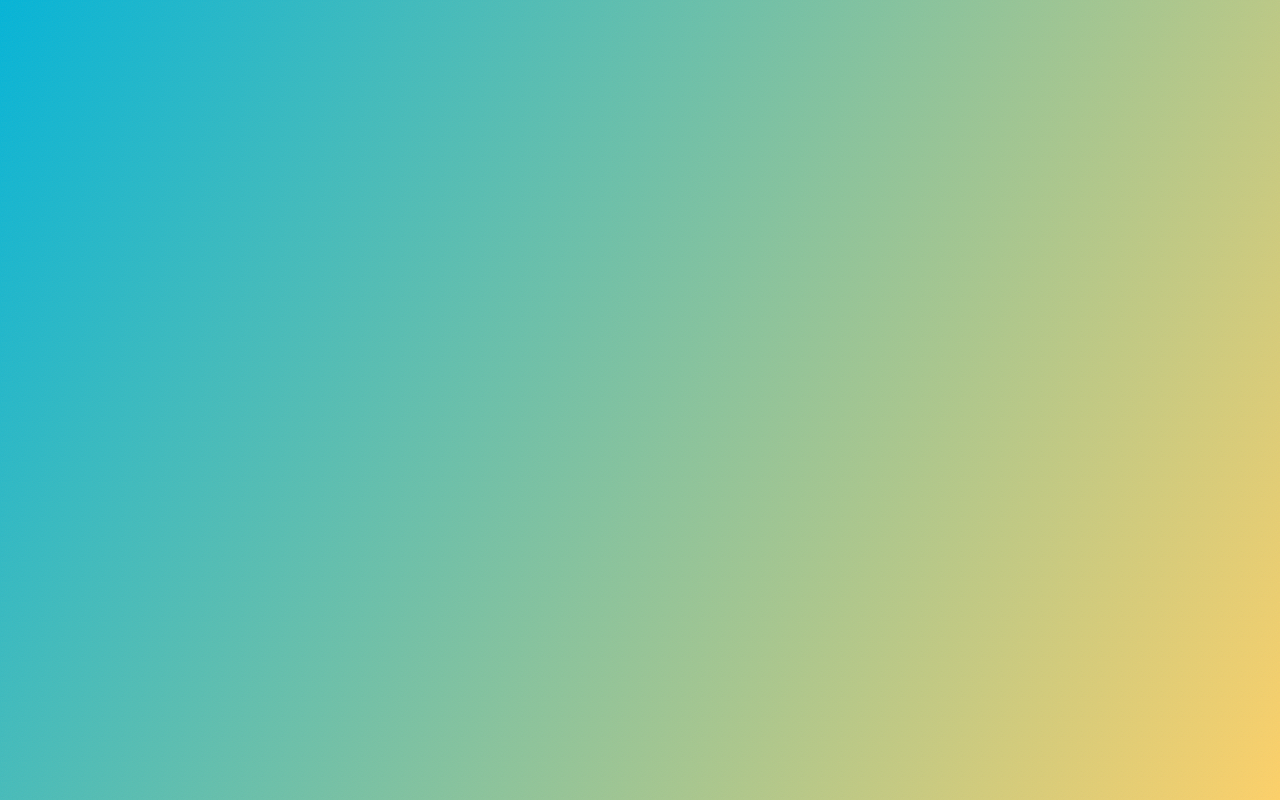
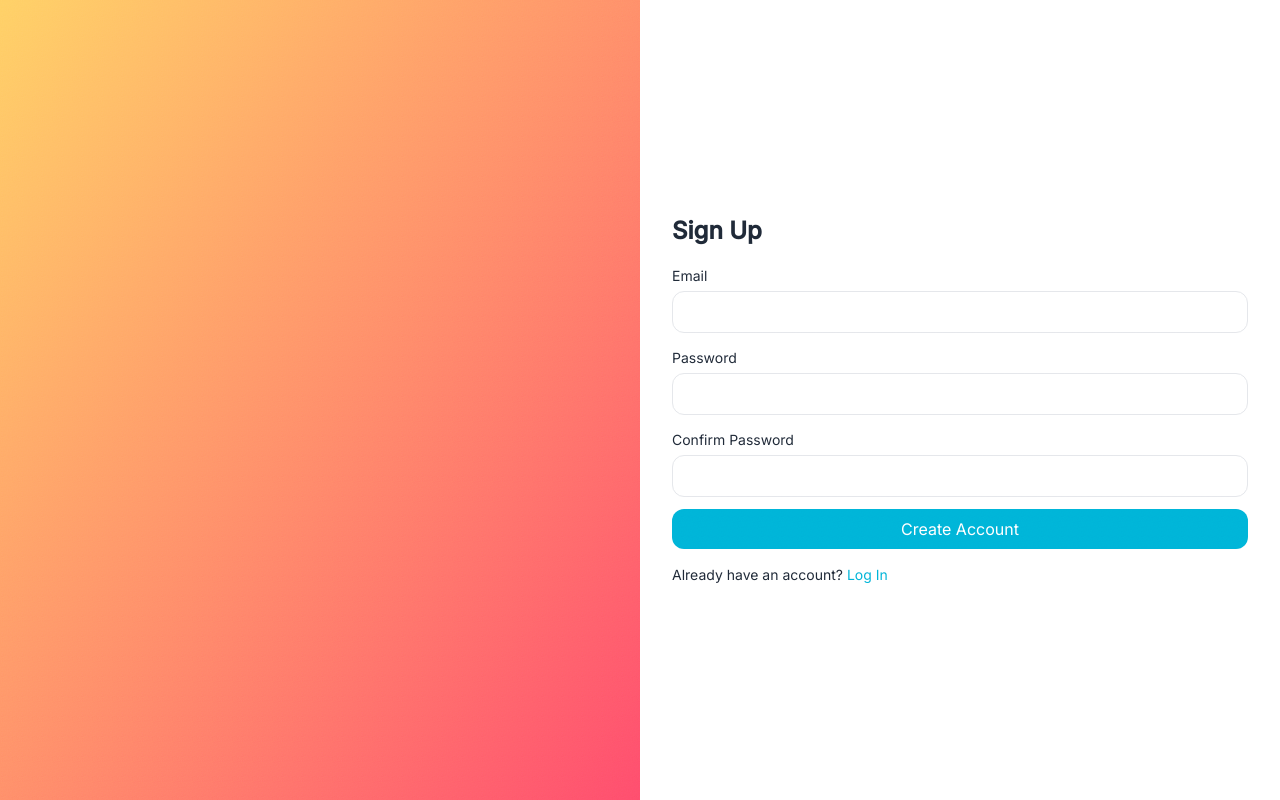
Before and after one commit to yesilugurr/carwash-app, a React (Create React App) app: page /register in a window 1280 px wide. Before the commit this address had no page. Built offline with nearby package versions, Linux system fonts and the light colour scheme.

Commit message:
landing-auth: add login/register flow and updated landing

```diff
--- a/src/App.jsx
+++ b/src/App.jsx
@@ -5,6 +5,8 @@ import { AnimatePresence } from "framer-motion";
 import "./App.css";
 
 const LandingPage = lazy(() => import("./pages/LandingPage"));
+const Login = lazy(() => import("./pages/auth/Login"));
+const Register = lazy(() => import("./pages/auth/Register"));
 const CustomerLayout = lazy(() => import("./layouts/CustomerLayout"));
 const ProviderLayout = lazy(() => import("./layouts/ProviderLayout"));
 
@@ -15,6 +17,8 @@ function App() {
       <AnimatePresence mode="wait">
         <Routes location={location} key={location.pathname}>
           <Route path="/" element={<LandingPage />} />
+          <Route path="/login" element={<Login />} />
+          <Route path="/register" element={<Register />} />
           <Route path="/customer/*" element={<CustomerLayout />} />
           <Route path="/provider/*" element={<ProviderLayout />} />
         </Routes>
--- a/src/components/TopBar.jsx
+++ b/src/components/TopBar.jsx
@@ -1,6 +1,7 @@
 // ✨ showtime: polished UI/animation overhaul
 import React, { useState, Fragment } from "react";
 import { Menu, Transition } from "@headlessui/react";
+import { Link, useLocation } from "react-router-dom";
 import {
   UserCircleIcon,
   SparklesIcon,
@@ -9,6 +10,7 @@ import {
 } from "@heroicons/react/24/outline";
 
 const TopBar = () => {
+  const location = useLocation();
   const [dark, setDark] = useState(
     document.documentElement.classList.contains("dark"),
   );
@@ -30,6 +32,22 @@ const TopBar = () => {
             <MoonIcon className="w-6 h-6 text-gray-400" />
           )}
         </button>
+        {location.pathname === "/" ? (
+          <>
+            <Link
+              to="/login"
+              className="px-3 py-1 rounded bg-primary text-white"
+            >
+              Log In
+            </Link>
+            <Link
+              to="/register"
+              className="px-3 py-1 rounded bg-secondary text-black"
+            >
+              Sign Up
+            </Link>
+          </>
+        ) : (
         <Menu as="div" className="relative inline-block text-left">
           <Menu.Button className="flex items-center focus:outline-none">
             <UserCircleIcon className="w-8 h-8 text-gray-600" />
@@ -71,6 +89,7 @@ const TopBar = () => {
             </Menu.Items>
           </Transition>
         </Menu>
+        )}
       </div>
     </header>
   );
--- a/src/pages/LandingPage.jsx
+++ b/src/pages/LandingPage.jsx
@@ -2,6 +2,7 @@
 import React from "react";
 import { motion } from "framer-motion";
 import { SparklesIcon } from "@heroicons/react/24/solid";
+import { Link } from "react-router-dom";
 
 const LandingPage = () => {
   return (
@@ -11,19 +12,20 @@ const LandingPage = () => {
       animate={{ opacity: 1, y: 0 }}
       exit={{ opacity: 0, scale: 0.9 }}
     >
-      <motion.svg
+      <svg
         className="absolute -top-10 left-0 w-full"
         viewBox="0 0 1440 320"
         preserveAspectRatio="none"
-        initial={{ pathLength: 0 }}
-        animate={{ pathLength: 1 }}
-        transition={{ duration: 3, ease: "easeInOut" }}
       >
-        <path
-          d="M0,160L48,170.7C96,181,192,203,288,192C384,181,480,139,576,138.7C672,139,768,181,864,176C960,171,1056,117,1152,117.3C1248,117,1344,171,1392,197.3L1440,224V0H1392C1344,0,1248,0,1152,0C1056,0,960,0,864,0C768,0,672,0,576,0C480,0,384,0,288,0C192,0,96,0,48,0H0Z"
-          fill="var(--color-surface)"
-        />
-      </motion.svg>
+        <path fill="var(--color-surface)">
+          <animate
+            attributeName="d"
+            dur="10s"
+            repeatCount="indefinite"
+            values="M0,160L80,176C160,192,320,224,480,213.3C640,203,800,149,960,138.7C1120,128,1280,160,1360,176L1440,192V0H1360C1280,0,1120,0,960,0C800,0,640,0,480,0C320,0,160,0,80,0H0Z;M0,96L60,117.3C120,139,240,181,360,213.3C480,245,600,267,720,250.7C840,235,960,181,1080,154.7C1200,128,1320,128,1380,128L1440,128V0H1380C1320,0,1200,0,1080,0C960,0,840,0,720,0C600,0,480,0,360,0C240,0,120,0,60,0H0Z;M0,160L80,170.7C160,181,320,203,480,192C640,181,800,139,960,138.7C1120,139,1280,181,1360,197.3L1440,224V0H1360C1280,0,1120,0,960,0C800,0,640,0,480,0C320,0,160,0,80,0H0Z"
+          />
+        </path>
+      </svg>
       <motion.div
         className="text-5xl font-display font-bold bg-gradient-to-br from-primary via-secondary to-accent bg-clip-text text-transparent animate-gradient"
         style={{ WebkitBackgroundClip: "text" }}
@@ -37,6 +39,20 @@ const LandingPage = () => {
       >
         <SparklesIcon className="w-6 h-6 text-accent" /> Fun &amp; Clean
       </motion.div>
+      <div className="mt-8 flex gap-4">
+        <Link
+          to="/login"
+          className="px-6 py-2 rounded bg-primary text-white shadow hover:bg-primary/90"
+        >
+          Log In
+        </Link>
+        <Link
+          to="/register"
+          className="px-6 py-2 rounded bg-secondary text-black shadow hover:bg-secondary/90"
+        >
+          Sign Up
+        </Link>
+      </div>
     </motion.div>
   );
 };
--- /dev/null
+++ b/src/pages/auth/Login.jsx
@@ -0,0 +1,51 @@
+import React, { useState } from "react";
+import { Link } from "react-router-dom";
+
+const Login = () => {
+  const [form, setForm] = useState({ email: "", password: "" });
+  const handleChange = (e) => setForm({ ...form, [e.target.name]: e.target.value });
+  const handleSubmit = (e) => {
+    e.preventDefault();
+    console.log("login", form);
+  };
+  return (
+    <div className="min-h-screen grid md:grid-cols-2">
+      <div className="hidden md:block bg-gradient-to-br from-primary to-secondary" />
+      <div className="flex flex-col justify-center p-8 space-y-4 bg-white">
+        <h1 className="text-2xl font-bold">Log In</h1>
+        <form onSubmit={handleSubmit} className="space-y-3">
+          <label className="block">
+            <span className="text-sm">Email</span>
+            <input
+              className="mt-1 w-full p-2 border rounded"
+              type="email"
+              name="email"
+              value={form.email}
+              onChange={handleChange}
+              required
+            />
+          </label>
+          <label className="block">
+            <span className="text-sm">Password</span>
+            <input
+              className="mt-1 w-full p-2 border rounded"
+              type="password"
+              name="password"
+              value={form.password}
+              onChange={handleChange}
+              required
+            />
+          </label>
+          <button type="submit" className="w-full py-2 bg-primary text-white rounded">
+            Log In
+          </button>
+        </form>
+        <p className="text-sm">
+          Don't have an account? <Link className="text-primary" to="/register">Sign Up</Link>
+        </p>
+      </div>
+    </div>
+  );
+};
+
+export default Login;
--- /dev/null
+++ b/src/pages/auth/Register.jsx
@@ -0,0 +1,63 @@
+import React, { useState } from "react";
+import { Link } from "react-router-dom";
+
+const Register = () => {
+  const [form, setForm] = useState({ email: "", password: "", confirm: "" });
+  const handleChange = (e) => setForm({ ...form, [e.target.name]: e.target.value });
+  const handleSubmit = (e) => {
+    e.preventDefault();
+    if (form.password !== form.confirm) return;
+    console.log("register", form);
+  };
+  return (
+    <div className="min-h-screen grid md:grid-cols-2">
+      <div className="hidden md:block bg-gradient-to-br from-secondary to-accent" />
+      <div className="flex flex-col justify-center p-8 space-y-4 bg-white">
+        <h1 className="text-2xl font-bold">Sign Up</h1>
+        <form onSubmit={handleSubmit} className="space-y-3">
+          <label className="block">
+            <span className="text-sm">Email</span>
+            <input
+              className="mt-1 w-full p-2 border rounded"
+              type="email"
+              name="email"
+              value={form.email}
+              onChange={handleChange}
+              required
+            />
+          </label>
+          <label className="block">
+            <span className="text-sm">Password</span>
+            <input
+              className="mt-1 w-full p-2 border rounded"
+              type="password"
+              name="password"
+              value={form.password}
+              onChange={handleChange}
+              required
+            />
+          </label>
+          <label className="block">
+            <span className="text-sm">Confirm Password</span>
+            <input
+              className="mt-1 w-full p-2 border rounded"
+              type="password"
+              name="confirm"
+              value={form.confirm}
+              onChange={handleChange}
+              required
+            />
+          </label>
+          <button type="submit" className="w-full py-2 bg-primary text-white rounded">
+            Create Account
+          </button>
+        </form>
+        <p className="text-sm">
+          Already have an account? <Link className="text-primary" to="/login">Log In</Link>
+        </p>
+      </div>
+    </div>
+  );
+};
+
+export default Register;
--- a/src/pages/provider/Overview.jsx
+++ b/src/pages/provider/Overview.jsx
@@ -49,8 +49,9 @@ const Overview = () => {
 };
 
 const Counter = ({ end }) => {
-  const { value } = useCountUp({ isCounting: true, end, duration: 1 });
-  return <p className="text-2xl">{Math.round(value)}</p>;
+  const safeEnd = typeof end === "number" ? end : 0;
+  const { value } = useCountUp({ isCounting: true, end: safeEnd, duration: 1 });
+  return <p className="text-2xl">{Number(value || 0).toFixed(0)}</p>;
 };
 
 export default Overview;
--- a/tailwind.config.js
+++ b/tailwind.config.js
@@ -19,6 +19,12 @@ module.exports = {
       dropShadow: {
         glow: "0 0 15px #00B4D866",
       },
+      borderRadius: {
+        DEFAULT: "12px",
+      },
+      boxShadow: {
+        DEFAULT: "0 4px 6px rgba(0,0,0,0.1)",
+      },
     },
   },
   plugins: [],
```
